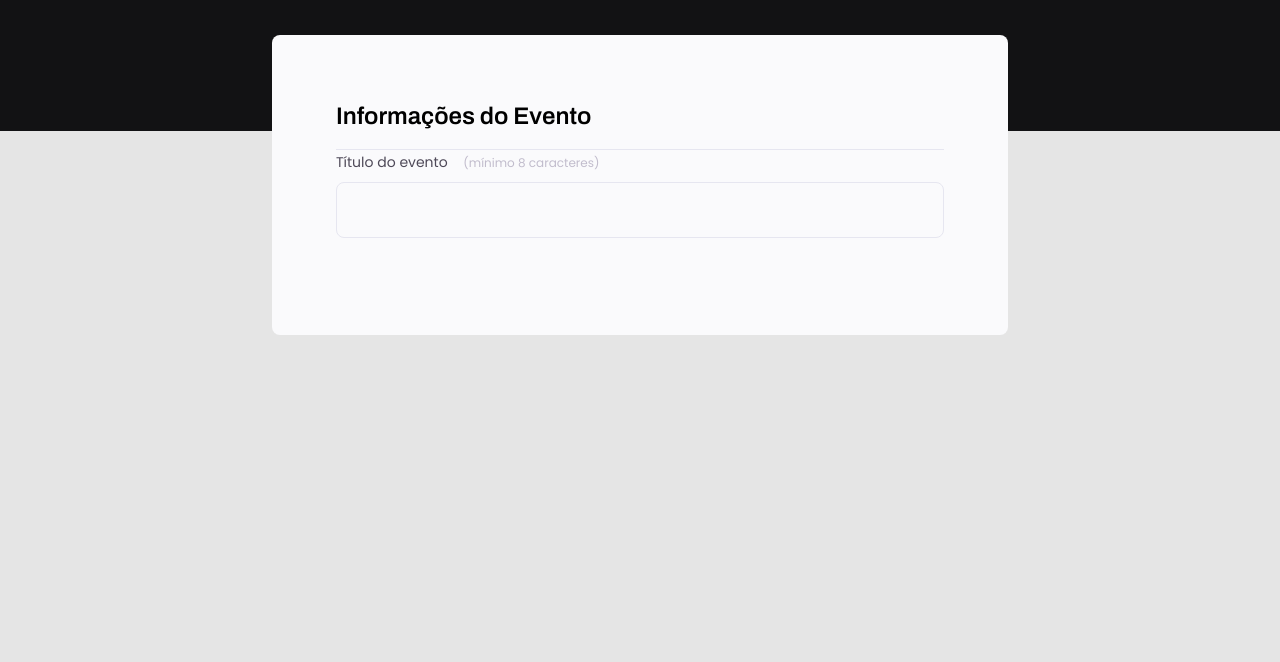
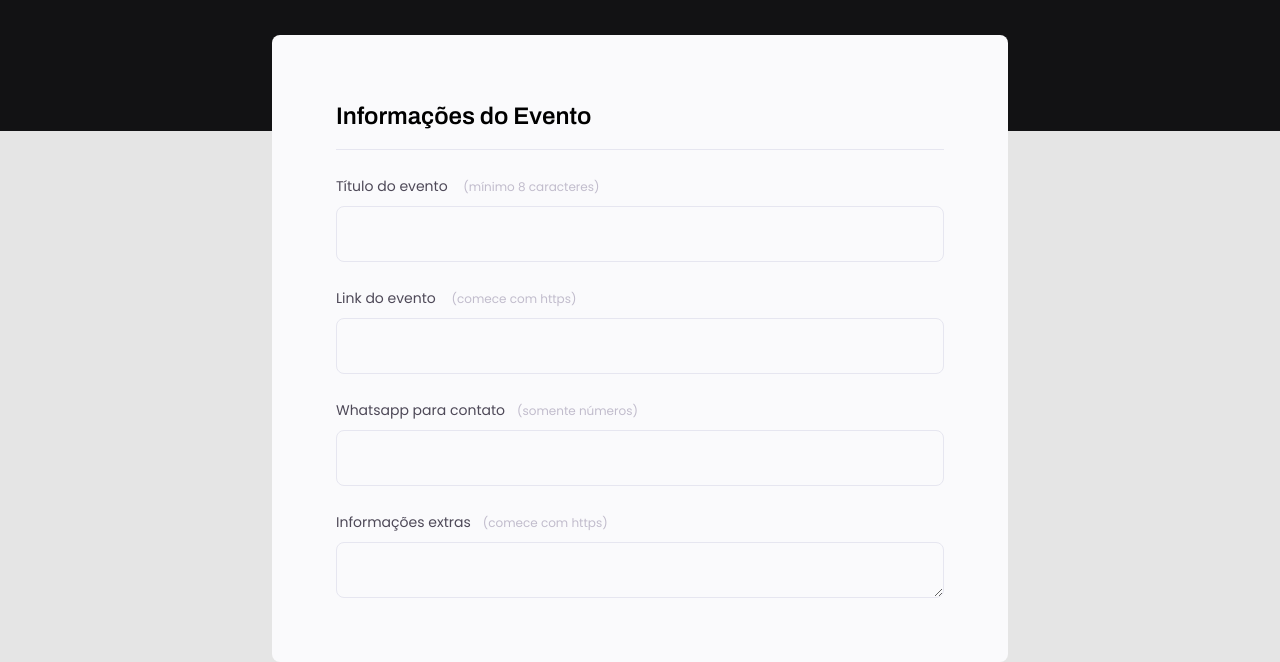
Before and after one commit to dalvaro0218/project-forms, a plain HTML site: page index.html in a window 1280 px wide. Shown: the part 237-899 px from the top of the page. Before the commit the page ends 800 px from the top, so only its background shows below. Drawn offline with Linux system fonts and the light colour scheme.

Commit message:
update form 030822

```diff
--- a/index.html
+++ b/index.html
@@ -22,11 +22,29 @@
         <form>
 
             <fieldset>
+                <div class="fieldset-wrapper">
                 <legend>Informações do Evento</legend>
             <div class="input-wrapper">
                 <label for="event-title">Título do evento <span>(mínimo 8 caracteres)</span></label>
                 <input type="text" id="event-title">
             </div>
+
+            <div class="input-wrapper">
+                <label for="event-link">Link do evento <span>(comece com https)</span></label>
+                <input type="url" id="event-link">
+            </div>
+
+            <div class="input-wrapper">
+                <label for="event-whatsapp">Whatsapp para contato<span>(somente números)</span></label>
+                <input type="number" id="event-whatsapp">
+            </div>
+
+            <div class="input-wrapper">
+                <label for="event-info">Informações extras<span>(comece com https)</span></label>
+                <textarea name="event-info" id="" cols="30" rows="10"></textarea>
+            </div>
+
+        </div>
             </fieldset>
 
         </form>
--- a/style.css
+++ b/style.css
@@ -62,6 +62,16 @@ form {
 
 fieldset {
     border: none;
+    display: flex;
+    flex-direction: column;
+    gap: 24px;
+
+}
+
+.fieldset-wrapper {
+    display: flex;
+    flex-direction: column;
+    gap: 24px;
 }
 
 fieldset legend {
@@ -81,6 +91,11 @@ fieldset legend {
     flex-direction: column;
 }
 
+.input-wrapper textarea {
+    padding: 0;
+    height: 168px;
+}
+
 .input-wrapper label {
     font-size: 14px;
     line-height: 24px;
@@ -98,7 +113,11 @@ fieldset legend {
     color: #C1BCCC;
 }
 
-.input-wrapper input {
+.input-wrapper label span:hover {
+    color: #6c6a71;
+}
+
+.input-wrapper input, .input-wrapper textarea {
     background: #FAFAFC;
 
     border: 1px solid #E6E6F0;
```
